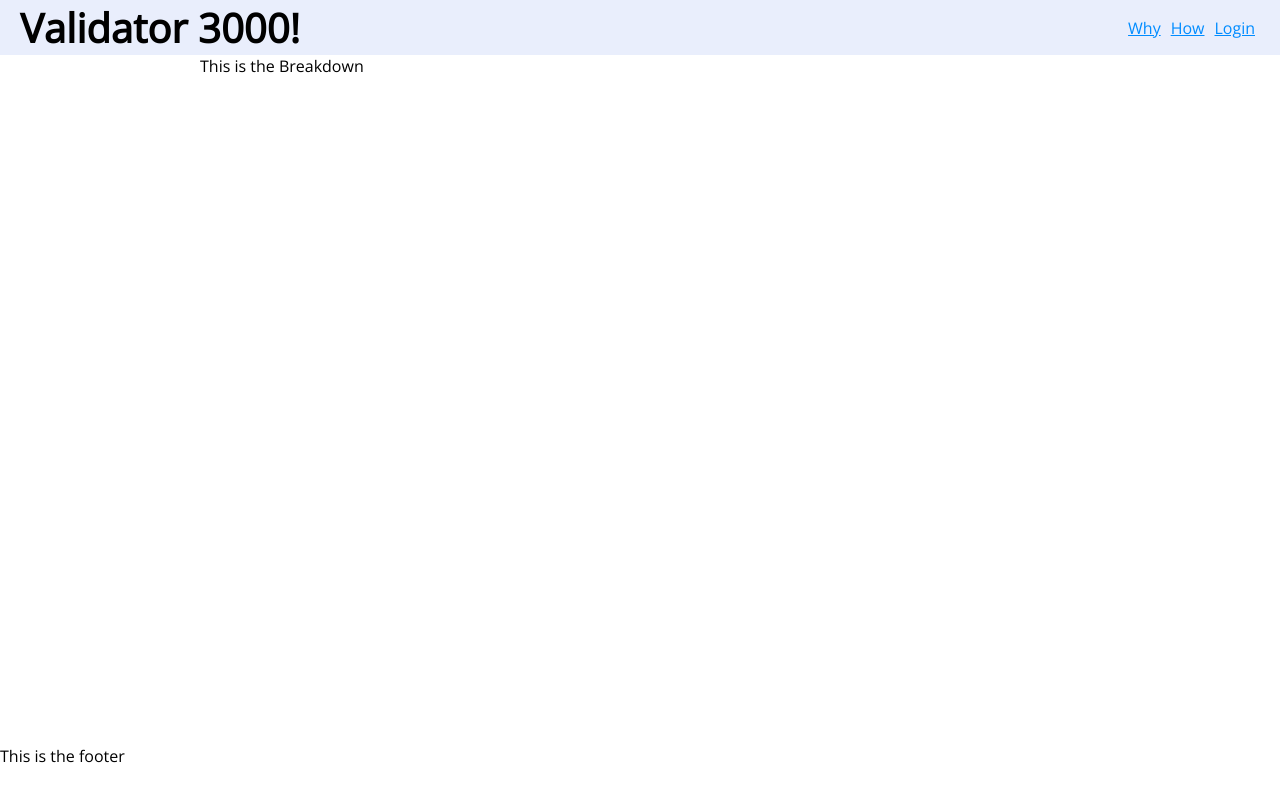
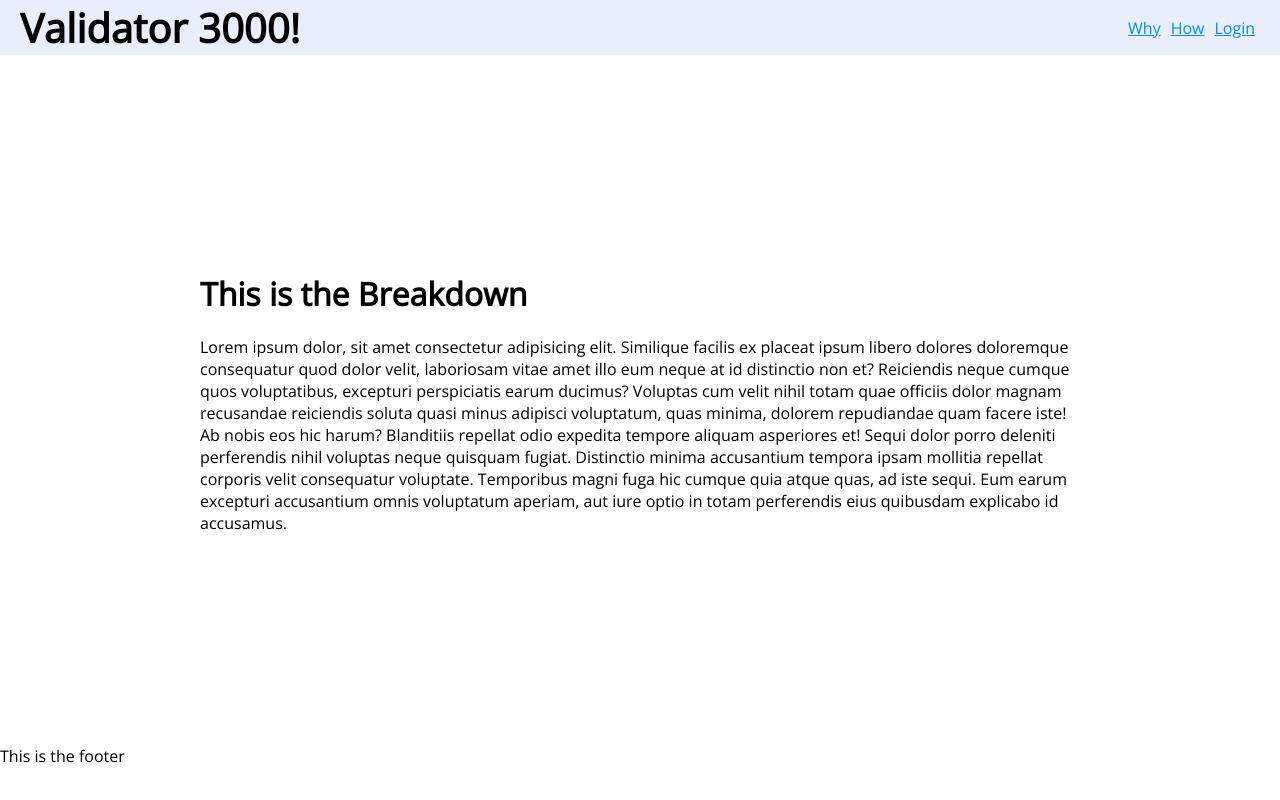
Before and after one commit to Mvcampbell3/react-form-validator, a React (Create React App) app: page / in a window 1280 px wide. Both pictures are taken after a click on the item "How". Built offline with nearby package versions, Linux system fonts and the light colour scheme.

Commit message:
splash container class

```diff
--- a/src/App.css
+++ b/src/App.css
@@ -30,3 +30,11 @@ header{
 footer{
   grid-area: footer;
 }
+
+.splash{
+  grid-area: splash;
+  display: flex;
+  justify-content: center;
+  align-items: center;
+  flex-direction: column;
+}
--- a/src/Breakdown/index.js
+++ b/src/Breakdown/index.js
@@ -3,8 +3,11 @@ import './breakdown.css';
 
 const Breakdown = (props) => {
   return (
-    <div className="breakdown splash">
-      This is the Breakdown
+    <div className="splash">
+      <div className="inner-splash">
+        <h1>This is the Breakdown</h1>
+        <p className="content">Lorem ipsum dolor, sit amet consectetur adipisicing elit. Similique facilis ex placeat ipsum libero dolores doloremque consequatur quod dolor velit, laboriosam vitae amet illo eum neque at id distinctio non et? Reiciendis neque cumque quos voluptatibus, excepturi perspiciatis earum ducimus? Voluptas cum velit nihil totam quae officiis dolor magnam recusandae reiciendis soluta quasi minus adipisci voluptatum, quas minima, dolorem repudiandae quam facere iste! Ab nobis eos hic harum? Blanditiis repellat odio expedita tempore aliquam asperiores et! Sequi dolor porro deleniti perferendis nihil voluptas neque quisquam fugiat. Distinctio minima accusantium tempora ipsam mollitia repellat corporis velit consequatur voluptate. Temporibus magni fuga hic cumque quia atque quas, ad iste sequi. Eum earum excepturi accusantium omnis voluptatum aperiam, aut iure optio in totam perferendis eius quibusdam explicabo id accusamus.</p>
+      </div>
     </div>
    );
 }
--- a/src/Landing/index.js
+++ b/src/Landing/index.js
@@ -2,7 +2,8 @@ import React from 'react';
 
 const Landing = props => {
   return (
-    <div className='landing splash'>
+    <div className='splash'>
+      <div className='landing inner-splash'>
         <h1 className='text-center'>Why</h1>
 
         <hr />
@@ -12,15 +13,16 @@ const Landing = props => {
           <p className='content'>
             Like many things that have to do with coding, making some
             form-validation process is exactly as difficult as you want to make
-          it. You can plug some HTML5 required tags on your inputs and call it a
-          day. You can just let the back-end guys and gals take care of the
-          heavy lifting and not do any client-side validation. You can also make
-          a validation system which makes it clear to the user what type of
-          values are accepted, feedback for where the user needs to make some
-          adjustments, and finally let the user know when they do a good job.
-          Obviously, the last option is the best option.
+            it. You can plug some HTML5 required tags on your inputs and call it
+            a day. You can just let the back-end guys and gals take care of the
+            heavy lifting and not do any client-side validation. You can also
+            make a validation system which makes it clear to the user what type
+            of values are accepted, feedback for where the user needs to make
+            some adjustments, and finally let the user know when they do a good
+            job. Obviously, the last option is the best option.
           </p>
         </section>
+      </div>
     </div>
   );
 };
--- a/src/LoginForm/index.js
+++ b/src/LoginForm/index.js
@@ -110,6 +110,7 @@ const LoginForm = props => {
   }, [password]);
 
   return (
+    <div className='splash'>
       <form
         className='form splash'
         autoComplete='off'
@@ -155,10 +156,14 @@ const LoginForm = props => {
             <p className={passwordLength ? 'error-msg red' : 'error-msg green'}>
               Password must be at least 6 characters long
             </p>
-          <p className={passwordNumbers ? 'error-msg red' : 'error-msg green'}>
+            <p
+              className={passwordNumbers ? 'error-msg red' : 'error-msg green'}>
               Password must contain at least one number
             </p>
-          <p className={passwordCapitals ? 'error-msg red' : 'error-msg green'}>
+            <p
+              className={
+                passwordCapitals ? 'error-msg red' : 'error-msg green'
+              }>
               Password must contain at least one capital letter
             </p>
           </div>
@@ -171,6 +176,7 @@ const LoginForm = props => {
           />
         </div>
       </form>
+    </div>
   );
 };
 
--- a/src/LoginForm/loginForm.css
+++ b/src/LoginForm/loginForm.css
@@ -1,4 +1,5 @@
 .form{
+  display: block;
   width: 500px;
   padding: 20px;
   background-color: rgb(255, 255, 255);
```
Lines whose indentation alone changed are shown as unchanged.
